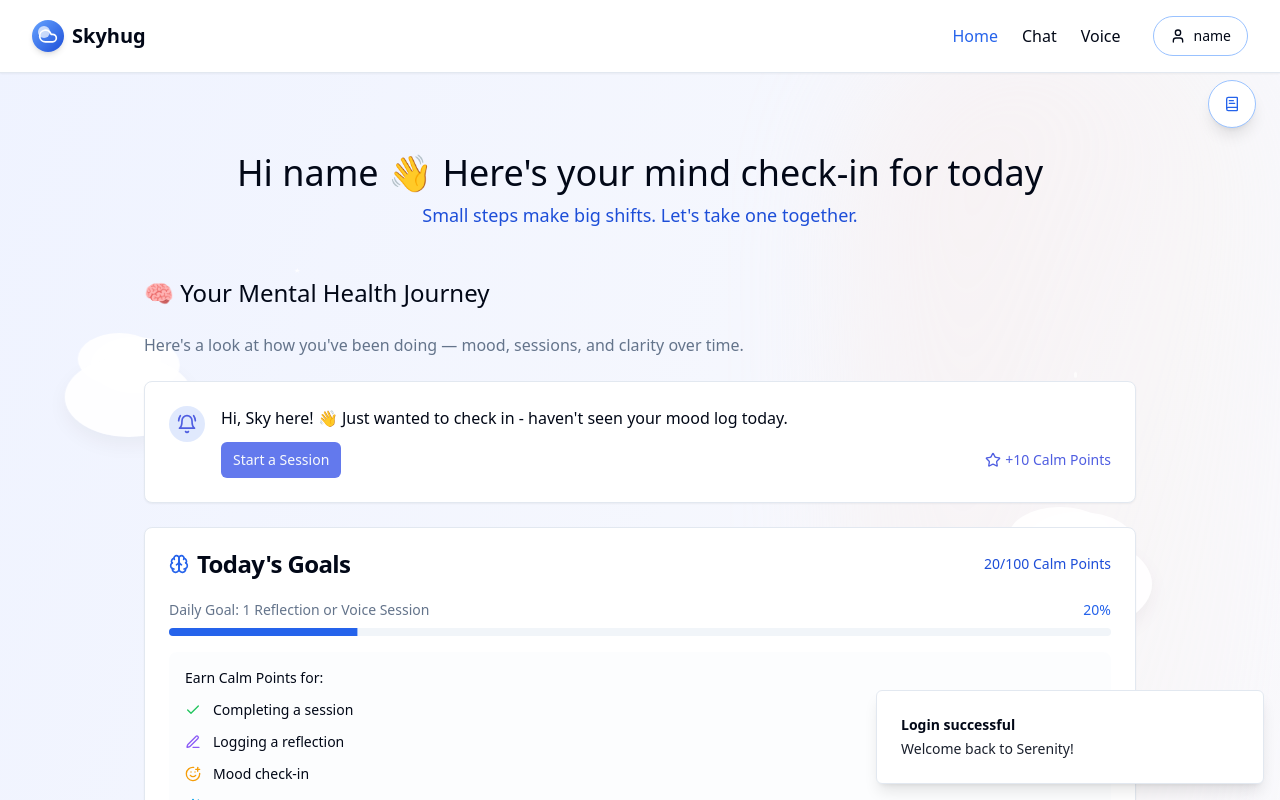
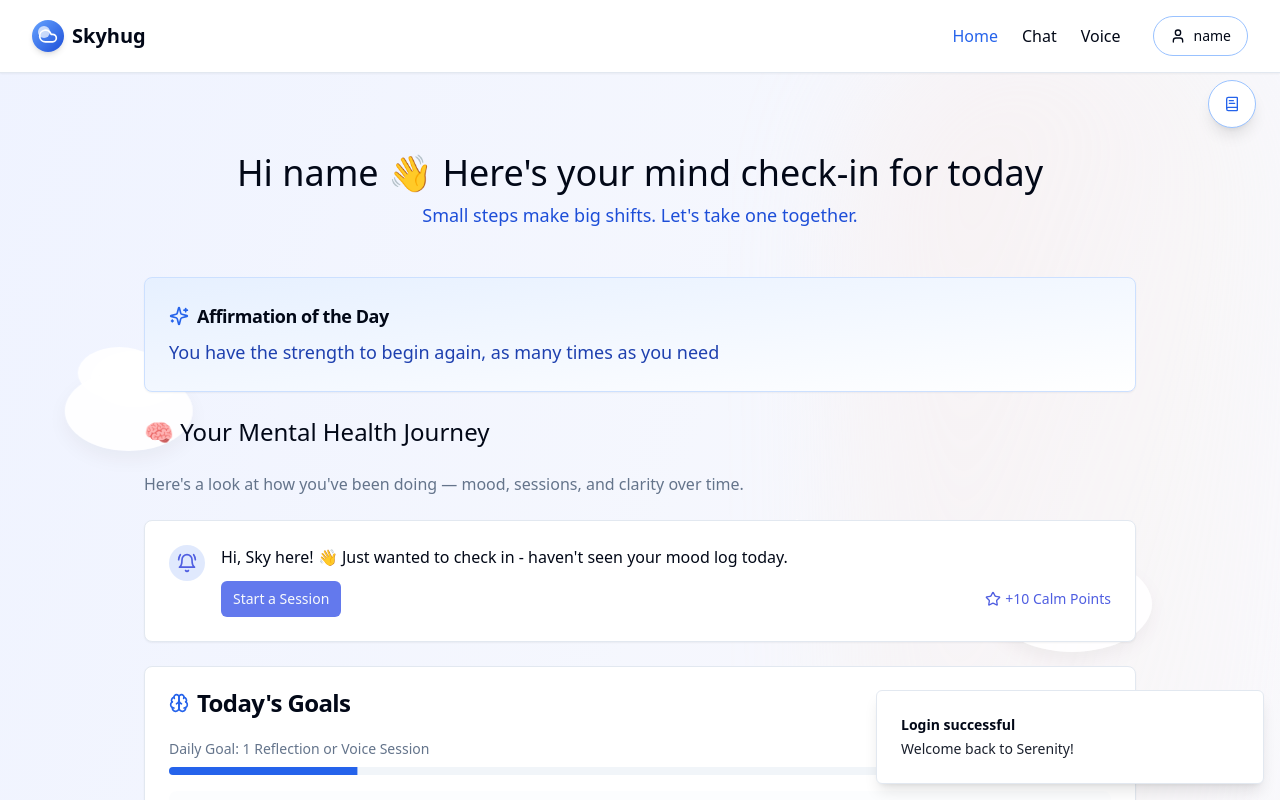
Before and after one commit to bryantirawan/serenity-ai-conversations-68, a React (Vite) app: page /home in a window 1280 px wide. Both pictures are taken after typing "name@example.com", "Sample123" into the empty fields and a click on the button "Sign In". Shown: the top 800 px of the page. Built offline with nearby package versions, Linux system fonts and the light colour scheme.

Commit message:
Add affirmation card to home page
Add a new card to the home page that displays an "Affirmation of the Day".

```diff
--- /dev/null
+++ b/src/components/affirmations/AffirmationCard.tsx
@@ -0,0 +1,38 @@
+
+import React from 'react';
+import { Card, CardContent, CardHeader, CardTitle } from '@/components/ui/card';
+import { Sparkles } from 'lucide-react';
+
+const affirmations = [
+  "You're exactly where you need to be on your healing journey",
+  "Your feelings are valid, and it's okay to feel them fully",
+  "Small steps forward are still steps forward",
+  "You have the strength to begin again, as many times as you need",
+  "Your peace matters more than your productivity",
+  "It's brave to ask for help when you need it",
+  "You're learning and growing, even when it doesn't feel like it",
+];
+
+const AffirmationCard = () => {
+  // Get a random affirmation but use the date as seed so it stays the same all day
+  const today = new Date().toDateString();
+  const index = today.split('').reduce((acc, char) => acc + char.charCodeAt(0), 0) % affirmations.length;
+
+  return (
+    <Card className="bg-gradient-to-br from-skyhug-50 to-white border-skyhug-100 mb-6">
+      <CardHeader className="pb-2">
+        <CardTitle className="flex items-center gap-2 text-lg">
+          <Sparkles className="h-5 w-5 text-skyhug-500" />
+          Affirmation of the Day
+        </CardTitle>
+      </CardHeader>
+      <CardContent>
+        <p className="text-lg font-medium text-skyhug-700 leading-relaxed">
+          {affirmations[index]}
+        </p>
+      </CardContent>
+    </Card>
+  );
+};
+
+export default AffirmationCard;
--- a/src/pages/HomePage.tsx
+++ b/src/pages/HomePage.tsx
@@ -14,6 +14,7 @@ import AchievementsCard from '@/components/achievements/AchievementsCard';
 import StartSessionCard from '@/components/sessions/StartSessionCard';
 import StreakTracker from '@/components/achievements/StreakTracker';
 import FloatingJournalButton from '@/components/journal/FloatingJournalButton';
+import AffirmationCard from '@/components/affirmations/AffirmationCard';
 
 const getFirstName = (fullName: string | undefined) => {
   return fullName?.split(' ')[0] || 'Friend';
@@ -57,6 +58,7 @@ const HomePage = () => {
         </div>
 
         <section>
+          <AffirmationCard />
           <div className="flex items-center justify-between mb-6">
             <h2 className="text-2xl font-medium">🧠 Your Mental Health Journey</h2>
           </div>
```
